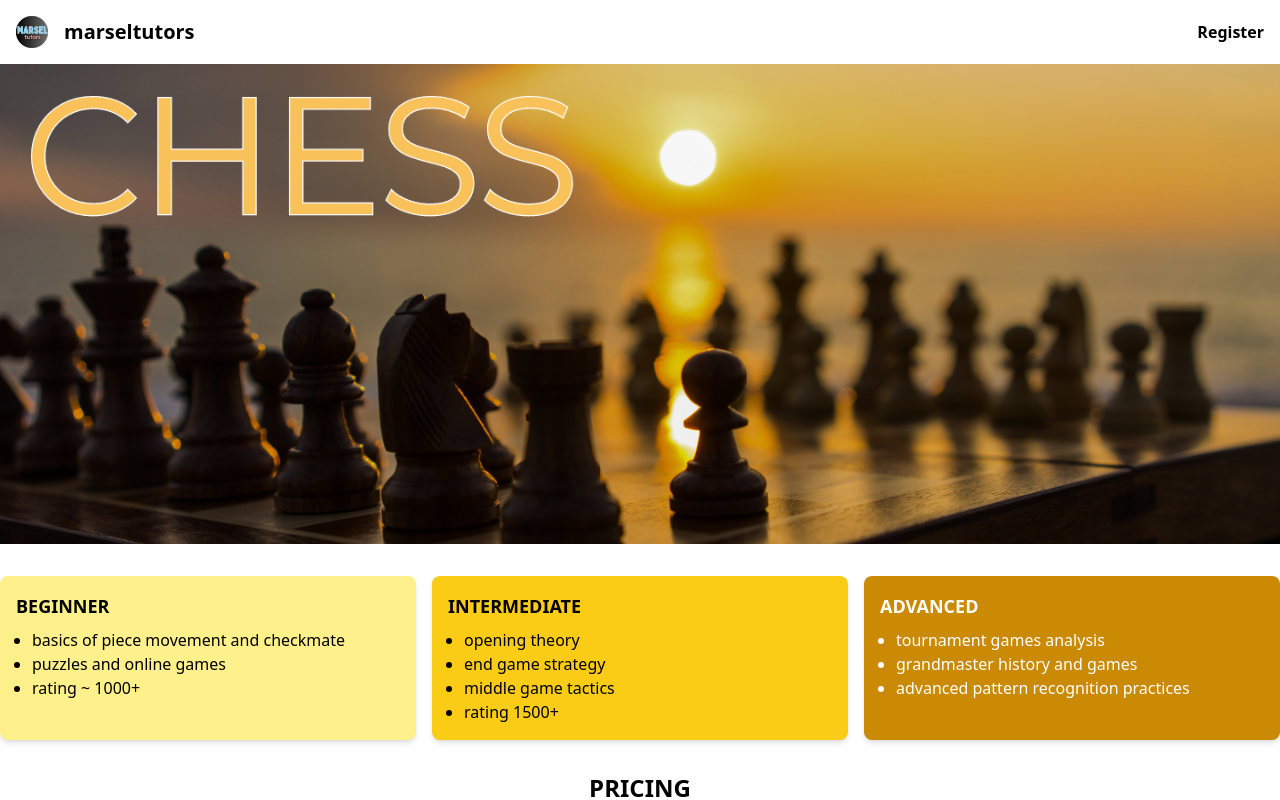
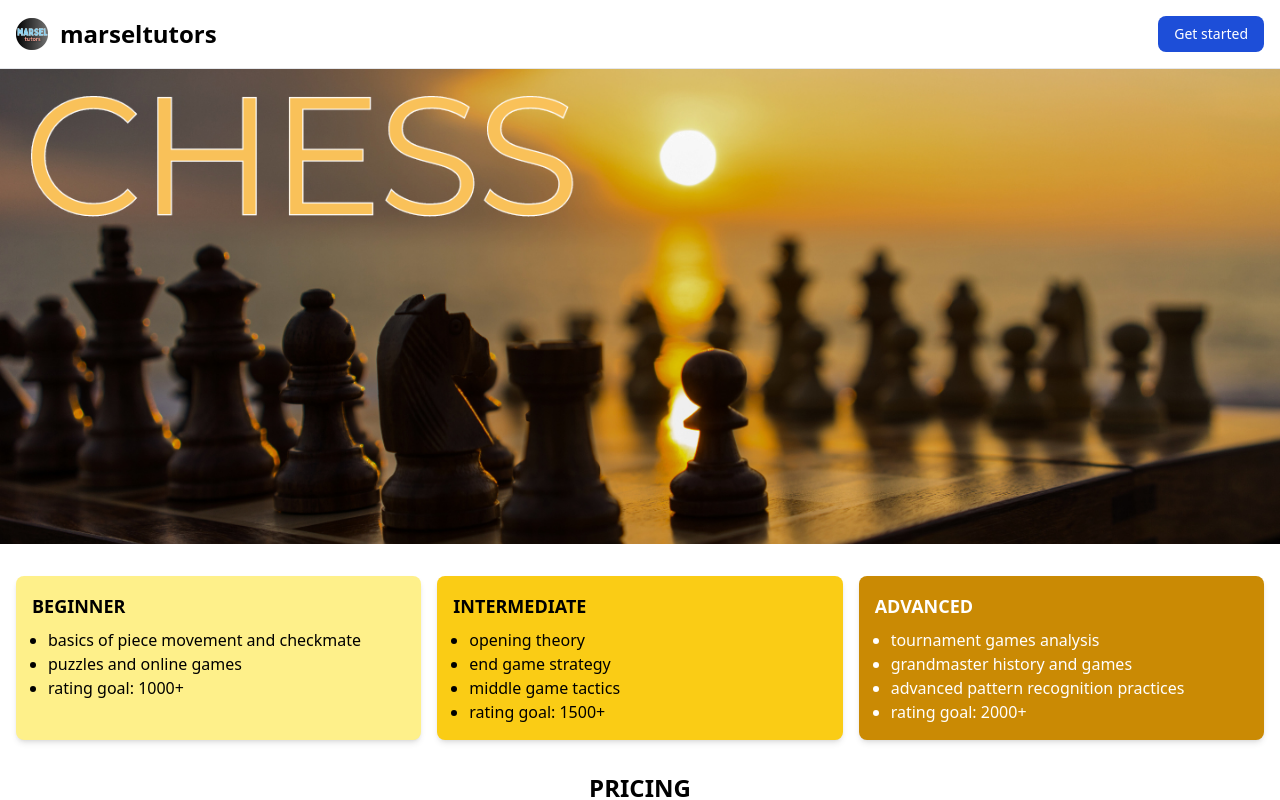
Before and after one commit to iammarsel/marsel-tutors, a React (Vite) app: page /chess in a window 1280 px wide. Shown: the top 800 px of the page. Built offline with nearby package versions, Linux system fonts and the light colour scheme.

Commit message:
navbar and text settings in chess

```diff
--- a/src/components/Chess.tsx
+++ b/src/components/Chess.tsx
@@ -1,30 +1,22 @@
 import React from 'react';
 import chess_banner from '../assets/chess_banner.png';
-import logo from '../assets/logo.png';
+import Navbar from './Navbar';
 const Chess: React.FC = () => {
   return (
     <>
-    <nav className="flex items-center justify-between p-4">
-      <div className="flex items-center">
-        <img src={ logo } alt="Logo" className="h-8 mr-4" />
-        <span className="text-xl font-bold">marseltutors</span>
-      </div>
-      <div>
-        <button className="text-base font-semibold hover:underline">Register</button>
-      </div>
-    </nav>
-    <div className="flex flex-col">
+    <Navbar />
+    <div className="flex flex-col mt-16">
       {/* Full-width header image */}
       <div style={{maxHeight: '60vh'}}className="w-full overflow-hidden">
         <img src={ chess_banner } alt="Chess Banner" className="w-full h-auto" />
       </div>
-      <div className="grid grid-cols-1 md:grid-cols-3 gap-4 my-8">
+      <div className="grid grid-cols-1 md:grid-cols-3 gap-4 my-8 mx-4">
         <div className="bg-yellow-200 p-4 rounded-lg shadow-md">
           <h2 className="font-semibold text-lg">BEGINNER</h2>
           <ul className="list-disc ml-4 mt-2">
             <li>basics of piece movement and checkmate</li>
             <li>puzzles and online games</li>
-            <li>rating ~ 1000+</li>
+            <li>rating goal: 1000+</li>
           </ul>
         </div>
         <div className="bg-yellow-400 p-4 rounded-lg shadow-md">
@@ -33,7 +25,7 @@ const Chess: React.FC = () => {
             <li>opening theory</li>
             <li>end game strategy</li>
             <li>middle game tactics</li>
-            <li>rating 1500+</li>
+            <li>rating goal: 1500+</li>
           </ul>
         </div>
         <div className="bg-yellow-600 p-4 rounded-lg shadow-md text-white">
@@ -42,6 +34,7 @@ const Chess: React.FC = () => {
             <li>tournament games analysis</li>
             <li>grandmaster history and games</li>
             <li>advanced pattern recognition practices</li>
+            <li>rating goal: 2000+</li>
           </ul>
         </div>
       </div>
@@ -51,7 +44,7 @@ const Chess: React.FC = () => {
         <p>1 Lesson = $50</p>
         <p>10 Lesson Pack $400 (Save $100)</p>
       </div>
-      <div className="text-center mt-8">
+      <div className="text-center my-8">
         <button className="bg-green-500 hover:bg-green-700 text-white font-bold py-2 px-4 rounded">
           Schedule Your First Lesson
         </button>
```
